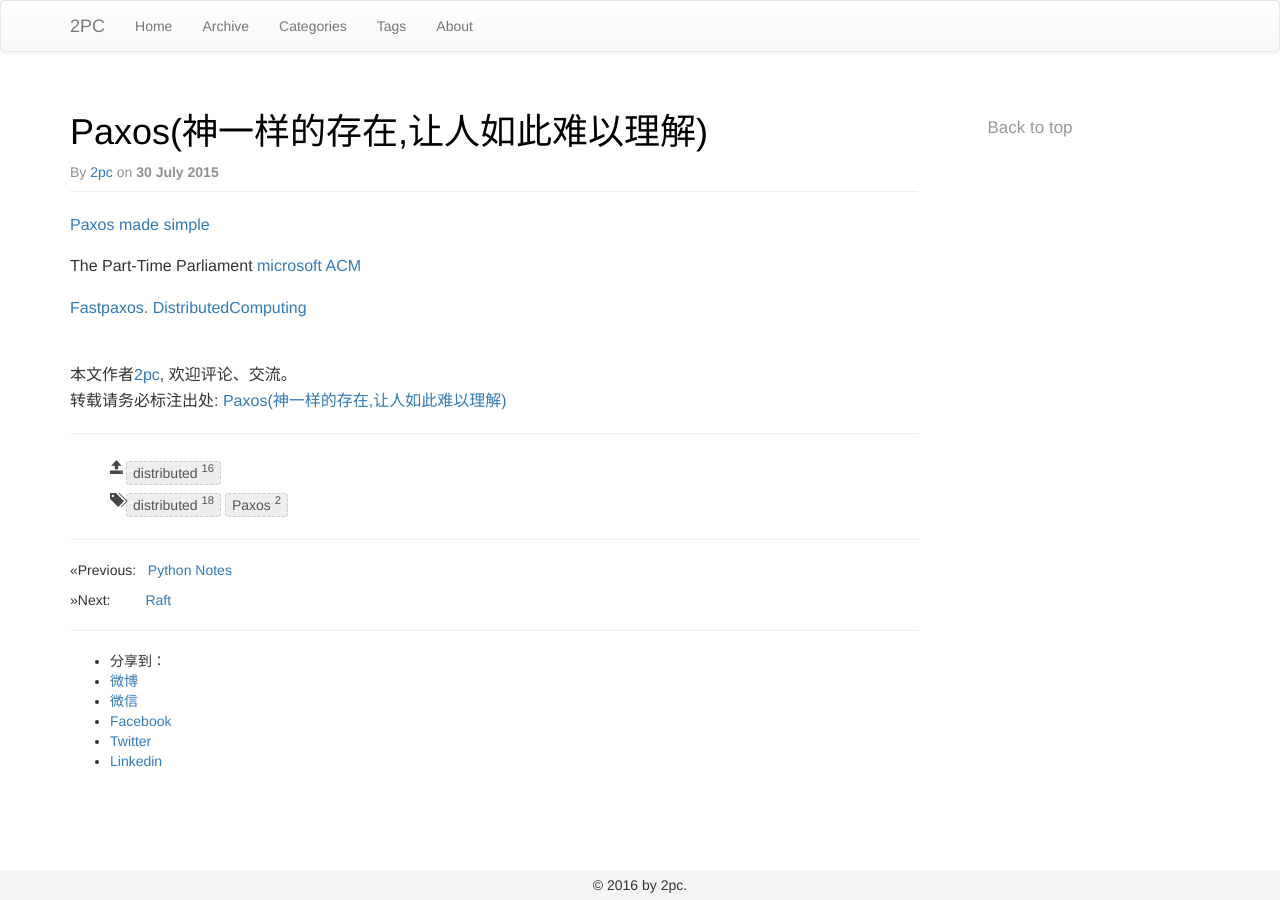
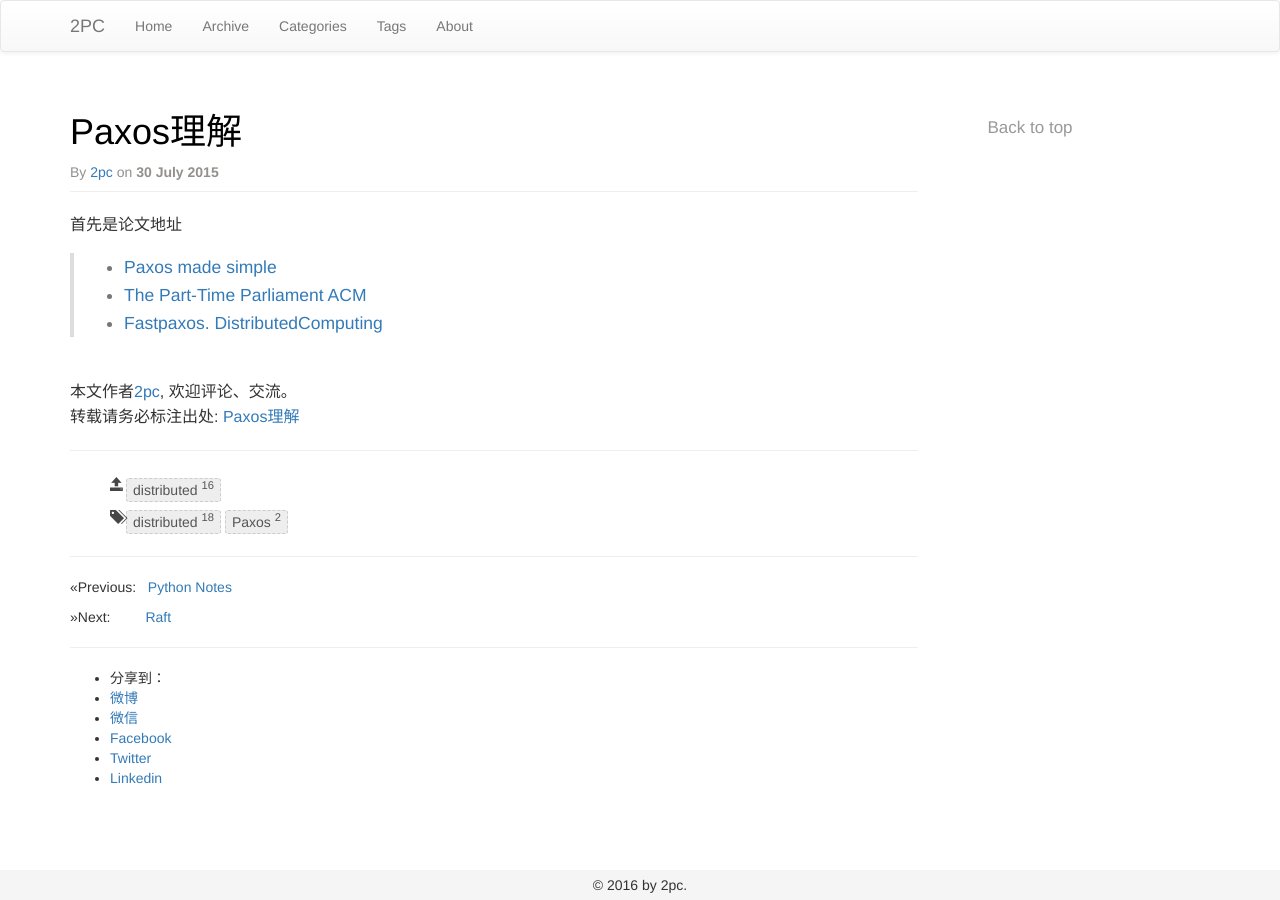
Before and after one commit to luyee/2pc.github.io, a Jekyll site: the page built from _posts/distributed/2015-07-30-Paxos.md, in a window 1280 px wide. Built offline with Jekyll 4.4.1, drawn with Linux system fonts in a browser that asks for light colours; comment, search, counter and statistics services are not loaded.

Commit message:
Update 2015-07-30-Paxos.md

```diff
--- a/_posts/distributed/2015-07-30-Paxos.md
+++ b/_posts/distributed/2015-07-30-Paxos.md
@@ -1,13 +1,16 @@
 ---
 layout: post
-title: "Paxos(神一样的存在,让人如此难以理解)"
+title: "Paxos理解"
 keywords: ["distributed"]
 description: "Paxos协议"
 category: "distributed"
 tags: ["distributed","Paxos"]
 ---
-[Paxos made simple]()
 
-The Part-Time Parliament[  microsoft      ](http://research.microsoft.com/en-us/um/people/lamport/pubs/lamport-paxos.pdf)[  ACM](http://dl.acm.org/citation.cfm?id=279229)
+首先是论文地址
 
-[Fastpaxos. DistributedComputing]()
+>
+* [Paxos made simple]()
+* [The Part-Time Parliament](http://research.microsoft.com/en-us/um/people/lamport/pubs/lamport-paxos.pdf)
+[ ACM](http://dl.acm.org/citation.cfm?id=279229)
+* [Fastpaxos. DistributedComputing]()
```
